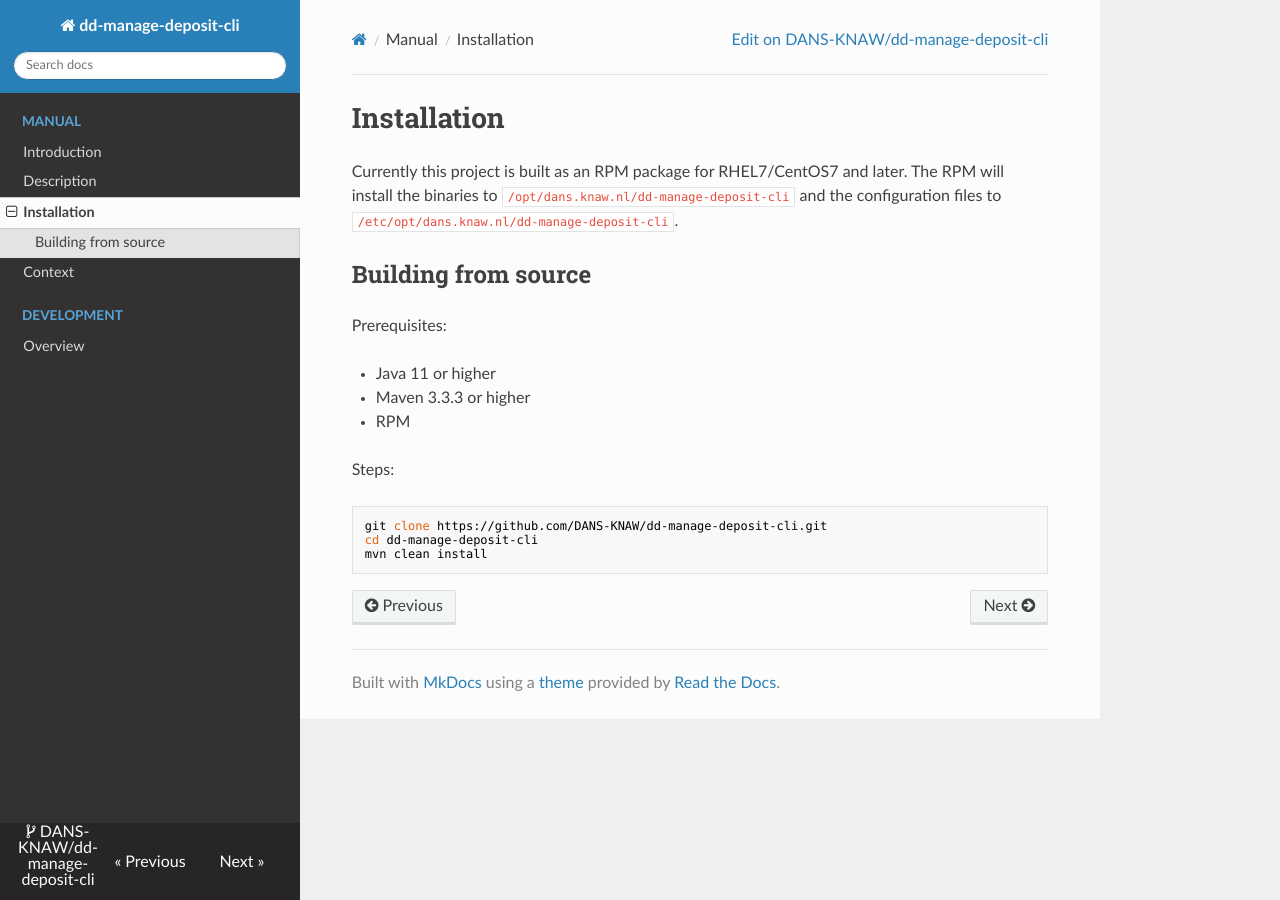
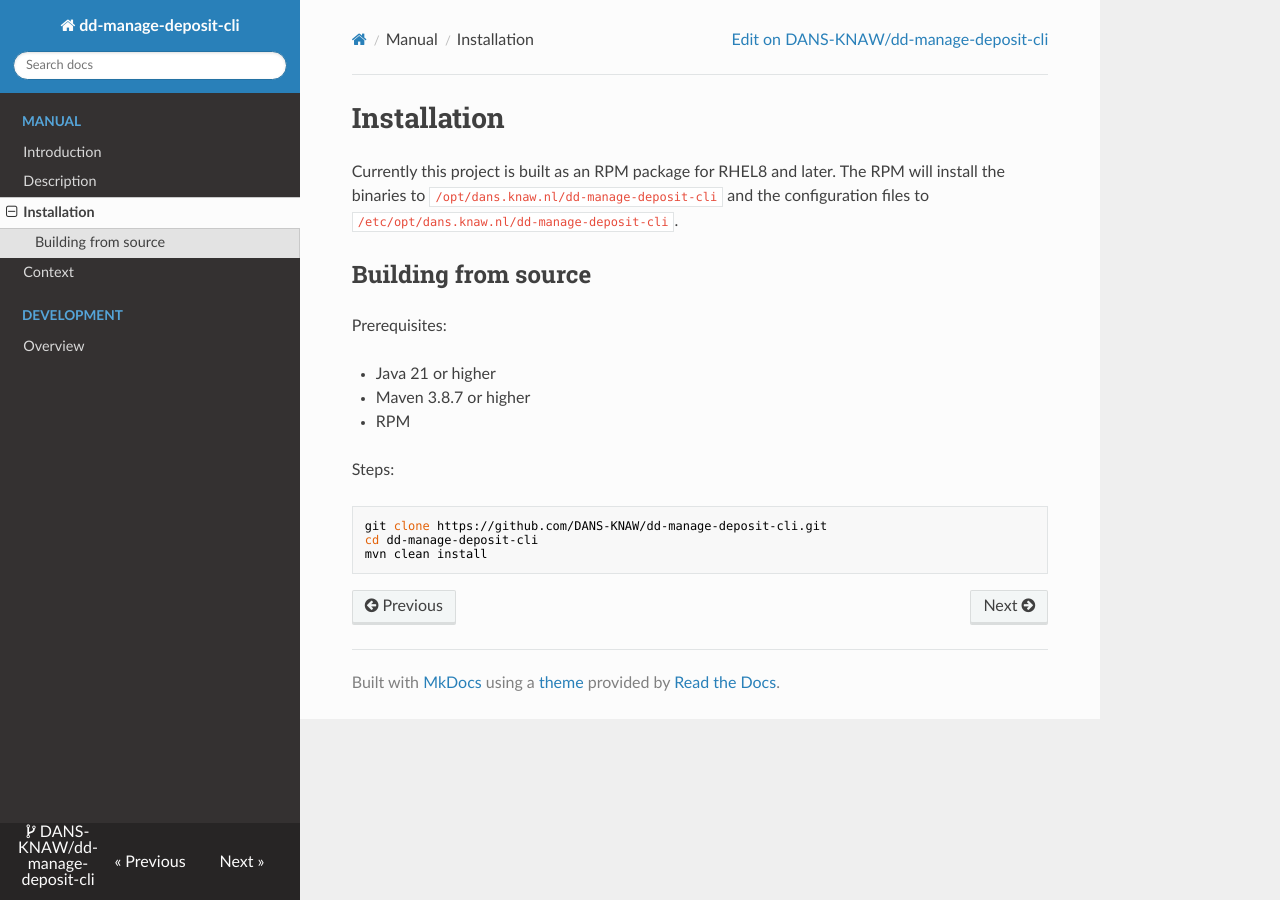
Before and after one commit to DANS-KNAW/dd-manage-deposit-cli, an MkDocs documentation site: the page built from docs/installation.md, in a window 1280 px wide. Built offline with MkDocs 1.6.1, drawn with Linux system fonts in a browser that asks for light colours; nearby versions of some CDN libraries.

Commit message:
Update docs to reflect Java 21 and Maven

```diff
--- a/docs/installation.md
+++ b/docs/installation.md
@@ -1,7 +1,7 @@
 Installation
 ============
 
-Currently this project is built as an RPM package for RHEL7/CentOS7 and later. The RPM will install the binaries to
+Currently this project is built as an RPM package for RHEL8 and later. The RPM will install the binaries to
 `/opt/dans.knaw.nl/dd-manage-deposit-cli` and the configuration files to `/etc/opt/dans.knaw.nl/dd-manage-deposit-cli`.
 
 Building from source
@@ -9,8 +9,8 @@ Building from source
 
 Prerequisites:
 
-* Java 11 or higher
-* Maven 3.3.3 or higher
+* Java 21 or higher
+* Maven 3.8.7 or higher
 * RPM
 
 Steps:
```
